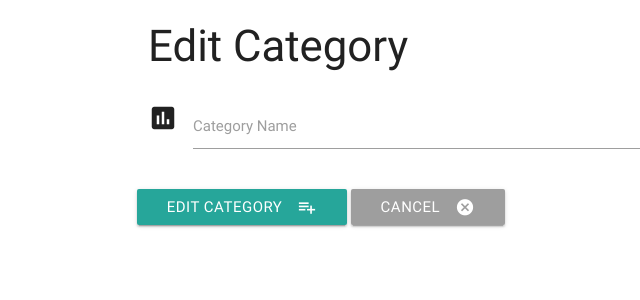
After one commit to aledgriffiths79/task-manager-flask-mongo-aledg, a Flask app: template templates/editcategory.html in a window 1280 px wide. The commit adds this page. Shown: the top 300 px of the page, without its empty margins (44-684 px from the left). Run offline with Flask 2, Linux system fonts and the light colour scheme; the template is opened without the code that fills it, so the values that code supplies are empty; some libraries are stand-ins or nearby versions.

Commit message:
update category in the database

```diff
--- a/app.py
+++ b/app.py
@@ -60,6 +60,20 @@ def get_categories():
   return render_template("categories.html",
   categories=mongo.db.categories.find())
 
+# url_for points to, the name of function not name of route but for simplicy sake we give the function the same name as route
+@app.route('/edit_category/<category_id>')
+def edit_category(category_id):
+  return render_template('editcategory.html',
+  category=mongo.db.categories.find_one({'_id': ObjectId(category_id)}))
+
+@app.route('/update_category/<category_id>', methods=['POST'])
+def update_category(category_id):
+  mongo.db.categories.update(
+    {'_id': ObjectId(category_id)},
+    {'category_name': request.form.get('category_name')})
+  return redirect(url_for('get_categories'))
+
+
 if __name__ == '__main__':
     # app.run(host=os.getenv('IP'), port=int(os.getenv('PORT')), debug=True)
   # app.run() function we set the host, we use the os import, we use the getenv object and then we get the IP
--- a/templates/categories.html
+++ b/templates/categories.html
@@ -10,7 +10,8 @@
         <li>
             <div class="collapsible-header">
               <a href="" class="waves-effect waves-light btn btn_small">Del</a>
-              <a href="" class="waves-effect waves-light btn btn_small blue">Edit</a>
+              <!-- wire up the edit button -->
+              <a href="{{url_for('edit_category', category_id =category._id)}}" class="waves-effect waves-light btn btn_small blue">Edit</a>
 
               <div class="task_header col s9">
                 <strong>{{category.category_name}}</strong>
--- /dev/null
+++ b/templates/editcategory.html
@@ -0,0 +1,24 @@
+{% extends 'base.html'%}
+
+{% block content %}
+<h3>Edit Category</h3>
+<div class="row">
+    <form action="{{ url_for('update_category', category_id=category._id) }}" method="POST" class="col s12">
+        <div class="row">
+            <div class="input-field col s12">
+                <i class="material-icons prefix">poll</i>
+                <input id="category_name" name="category_name" type="text" class="validate" value="{{category.category_name}}">
+                <label for="category_name">Category Name</label>
+            </div>
+        </div>
+        <div class="row">
+            <button class="btn waves-effect waves-light" type="submit" name="action">Edit Category
+                <i class="material-icons right">playlist_add</i>
+             </button>
+            <a href="{{ url_for('get_categories') }}" class="waves-effect waves-light btn grey">
+                <i class="material-icons right">cancel</i>Cancel
+            </a>
+        </div>
+    </form>
+</div>
+{% endblock %}
```
